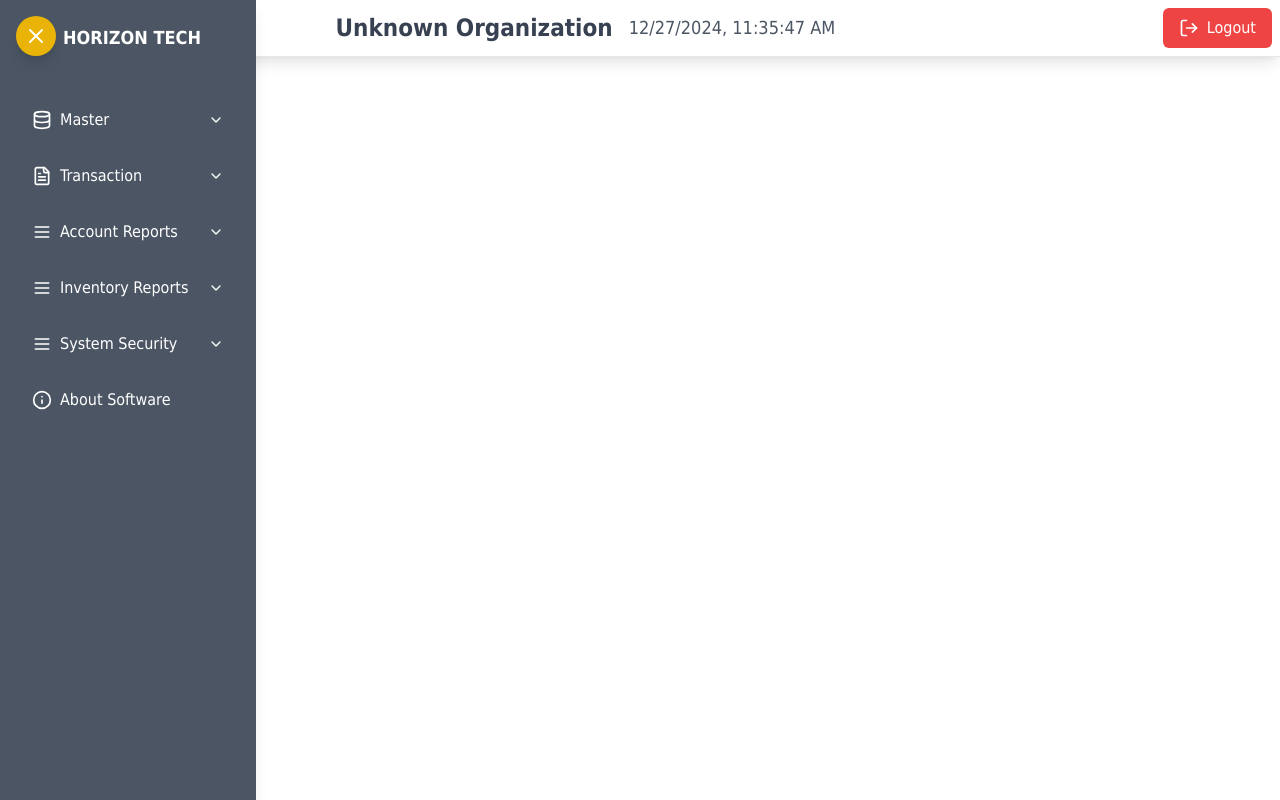
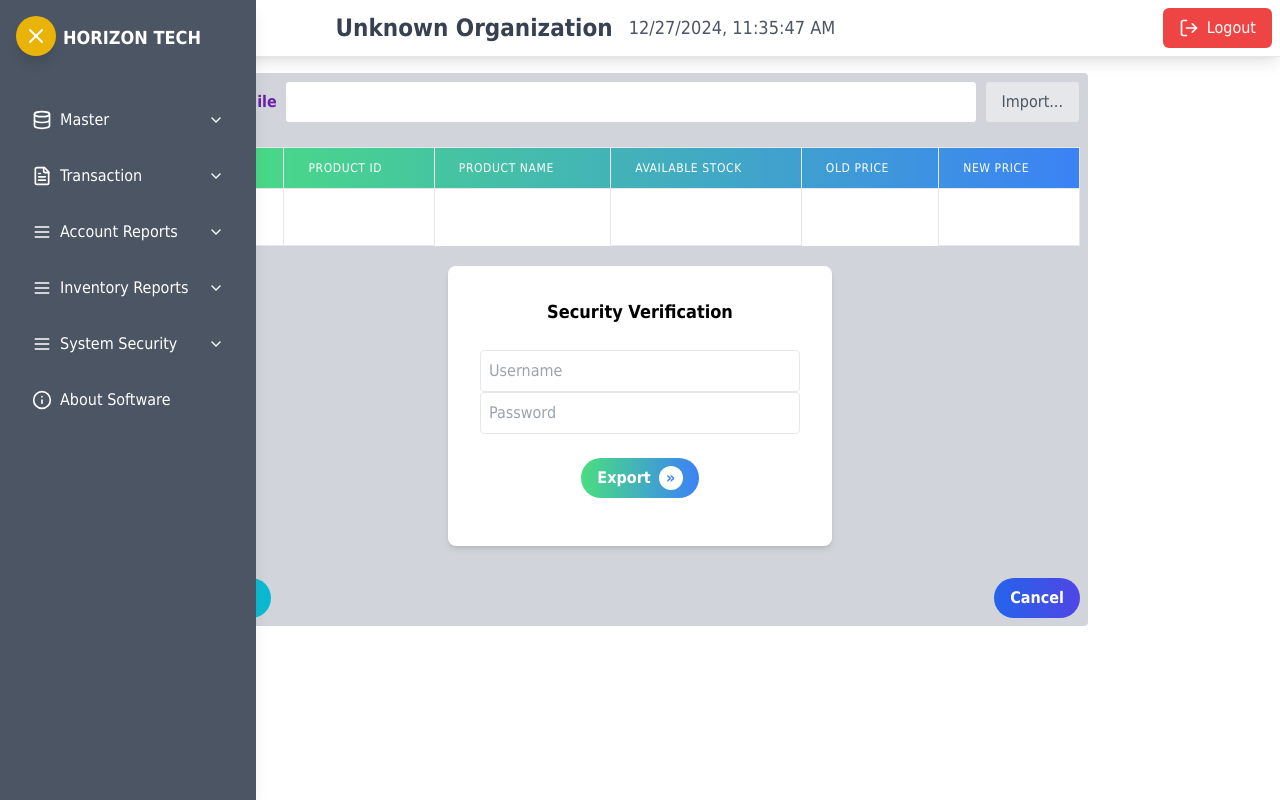
Before and after one commit to Birat121/Horizon_tech, a React (Vite) app in the folder frontend/inventory/: page /transaction/suboption8 in a window 1280 px wide. Built offline with nearby package versions, Linux system fonts and the light colour scheme.

Commit message:
design price change menu

```diff
--- a/frontend/inventory/src/App.jsx
+++ b/frontend/inventory/src/App.jsx
@@ -49,6 +49,7 @@ import PurchaseReturn from "./components/Transaction/Purchase/PurchaseReturn";
 import PurchaseAdditionalCostEntry from "./components/Transaction/Purchase/PurchaseAdditionCostEntry";
 import PointOfSales from "./components/Transaction/Sales/PointOfSales";
 import SalesReturn from "./components/Transaction/Sales/SalesReturn"
+import PriceChange from "./components/Transaction/PriceChange";
 {/* Transaction */}
 
 
@@ -172,6 +173,7 @@ function App() {
           <Route path="/transaction/suboption4/suboption4" element={<PurchaseAdditionalCostEntry/>}/>
           <Route path="/transaction/suboption5/suboption1" element={<PointOfSales/>}/>
           <Route path="/transaction/suboption5/suboption2" element={<SalesReturn/>}/>
+          <Route path ="transaction/suboption8" element={<PriceChange/>}/>
 
 
           {/*Account Reports */}
--- a/frontend/inventory/src/components/Transaction/PriceChange.jsx
+++ b/frontend/inventory/src/components/Transaction/PriceChange.jsx
@@ -1,9 +1,112 @@
-import React from 'react'
+import React, { useState } from "react";
 
 const PriceChange = () => {
-  return (
-    <div>PriceChange</div>
-  )
+
+return(
+  <div className=" w-full bg-gray-300 p-5 py-2 px-2 rounded">
+      <div className="flex items-center">
+        <span className="text-purple-800 font-bold mr-2">Excel File</span>
+        <input
+          type="text"
+          className="flex-grow p-2 border border-gray-300 rounded mr-2"
+        />
+        <button className="bg-gray-200 border border-gray-300 rounded px-4 py-2 cursor-pointer">
+          Import...
+        </button>
+      </div>
+
+
+
+    {/* table section */}
+    <div className="mt-6 overflow-x-auto"> {/* Add horizontal scroll if needed */}
+      <table className="min-w-full divide-y divide-gray-200">
+        <thead className=" bg-gradient-to-r from-green-400 to-blue-500 text-white font-bold  items-center">
+          <tr>
+            <th className="border px-6 py-3 text-left text-xs font-medium uppercase tracking-wider">
+              Sr.
+            </th>
+            <th className="border px-6 py-3 text-left text-xs font-medium uppercase tracking-wider">
+              Product Id
+            </th>
+            <th className="border px-6 py-3 text-left text-xs font-medium uppercase tracking-wider">
+              Product Name
+            </th>
+            <th className="border px-6 py-3 text-left text-xs font-medium uppercase tracking-wider">
+              Available Stock
+            </th>
+            <th className="border px-6 py-3 text-left text-xs font-medium uppercase tracking-wider">
+              Old Price
+            </th>
+            <th className="border px-6 py-3 text-left text-xs font-medium uppercase tracking-wider">
+              New Price
+            </th>
+          </tr>
+        </thead>
+        <tbody className="bg-white divide-y divide-gray-200">
+          {/* Add your data rows here */}
+          <tr>
+            <td className="border px-6 py-4 text-center ">1</td>
+            <td className="border px-6 py-4 "></td>
+            <td className="boder px-6 py-4 "></td>
+            <td className="border px-6 py-4 "></td>
+            <td className="boder  px-6 py-4 "></td>
+            <td className="border px-6 py-4 "></td>
+          </tr>
+           </tbody>
+      </table>
+
+
+
+      {/* security verification form */}
+      <div className="mt-5 bg-white p-8 rounded-lg shadow-md w-96 mx-auto">
+      <div className="flex items-center justify-center mb-6">
+        <h2 className="text-lg font-semibold text-black">Security Verification</h2>
+      </div>
+
+      <div className="mb-4">
+        <div className="flex items-center border rounded p-2">
+           <input
+            type="text"
+            placeholder="Username"
+            className="flex-grow border-none focus:outline-none"
+          />
+          </div>
+       <div className="mb-6">
+        <div className="flex items-center border rounded p-2">
+           <input
+            type="password"
+            placeholder="Password"
+            className="flex-grow border-none focus:outline-none"
+          />
+        </div>
+        </div>
+        <div className="flex justify-around">
+        <button className="bg-gradient-to-r from-green-400 to-blue-500 text-white font-bold py-2 px-4 rounded-full flex items-center">
+          <span className="mr-2">Export</span>
+          <span className="bg-white text-blue-500 rounded-full w-6 h-6 flex items-center justify-center">
+            &raquo;
+          </span>
+        </button>
+      </div>
+      </div>
+    </div>
+
+
+
+      {/* Action Buttons */}
+
+    <div className="mt-8 flex justify-between">
+        <button className="bg-gradient-to-r from-teal-400 to-cyan-500 text-white font-bold py-2 px-4 rounded-full flex items-center">
+          <span>Save</span>
+        </button>
+
+        <button className="bg-gradient-to-r from-blue-600 to-indigo-600 text-white font-bold py-2 px-4 rounded-full flex items-center">
+          <span>Cancel</span>
+        </button>
+      </div>
+    </div>
+    </div>
+
+);
 }
-
-export default PriceChange
+export default PriceChange;
```
